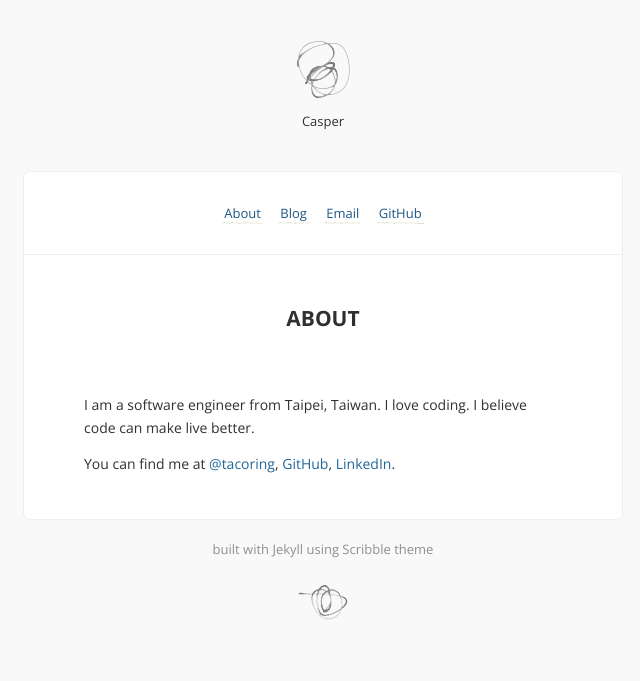
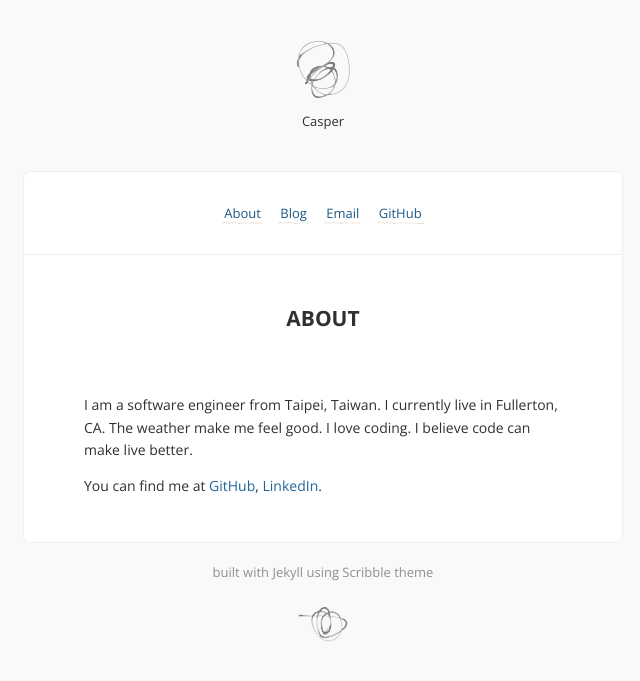
Before and after one commit to alwinweng/lending7.github.io, a Jekyll site: the page built from about.md, in a window 1280 px wide. Shown: the top 681 px of the page, without its empty margins (317-957 px from the left). Built offline with Jekyll 4.4.1, drawn with Linux system fonts in a browser that asks for light colours; Markdown is read by kramdown in place of the engine named in the settings; comment, search, counter and statistics services are not loaded.

Commit message:
modify about

```diff
--- a/about.md
+++ b/about.md
@@ -3,6 +3,6 @@ layout: page
 title: About
 ---
 
-I am a software engineer from Taipei, Taiwan. I love coding. I believe code can make live better.
+I am a software engineer from Taipei, Taiwan. I currently live in Fullerton, CA. The weather make me feel good. I love coding. I believe code can make live better.
 
-You can find me at [@tacoring](http://twitter.com/tacoring), [GitHub](http://github.com/tacoring), [LinkedIn](http://uk.linkedin.com/in/muanchiou).
+You can find me at [GitHub](http://github.com/tacoring), [LinkedIn](http://uk.linkedin.com/in/changche).
```
